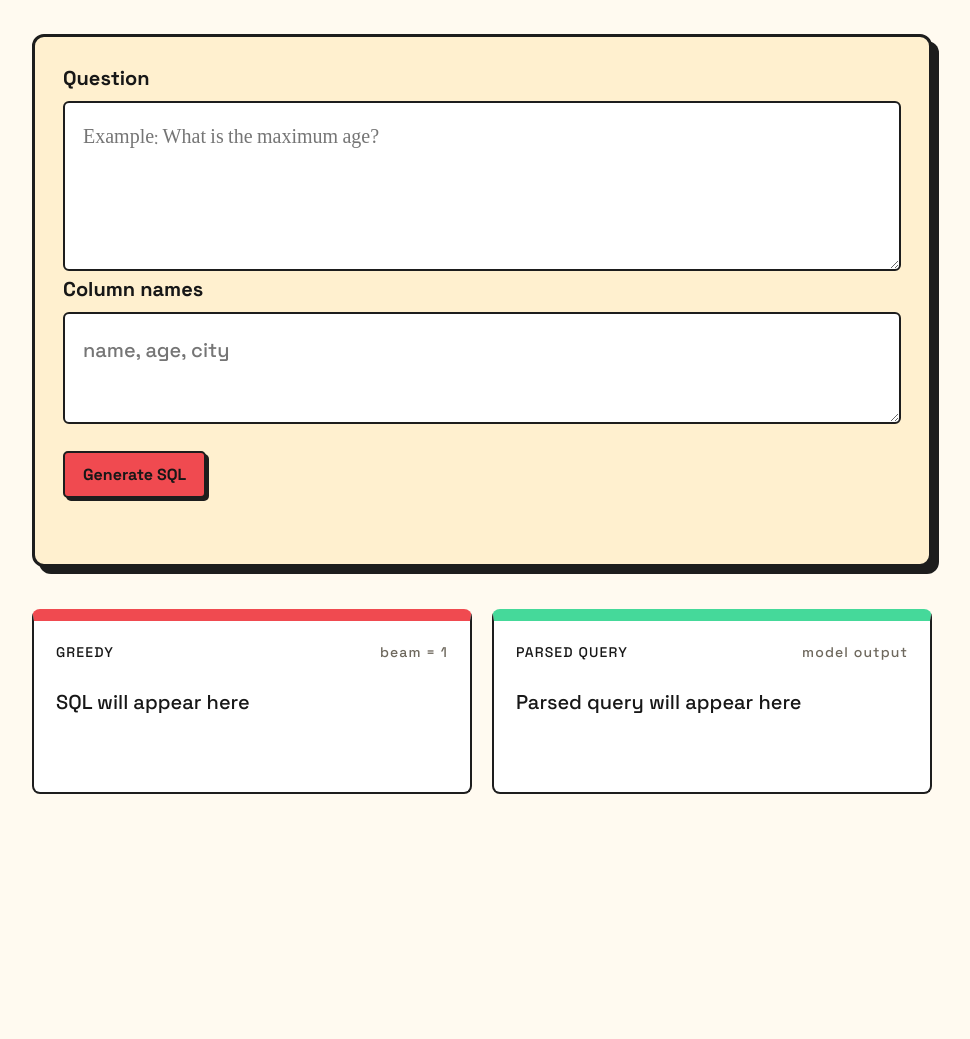
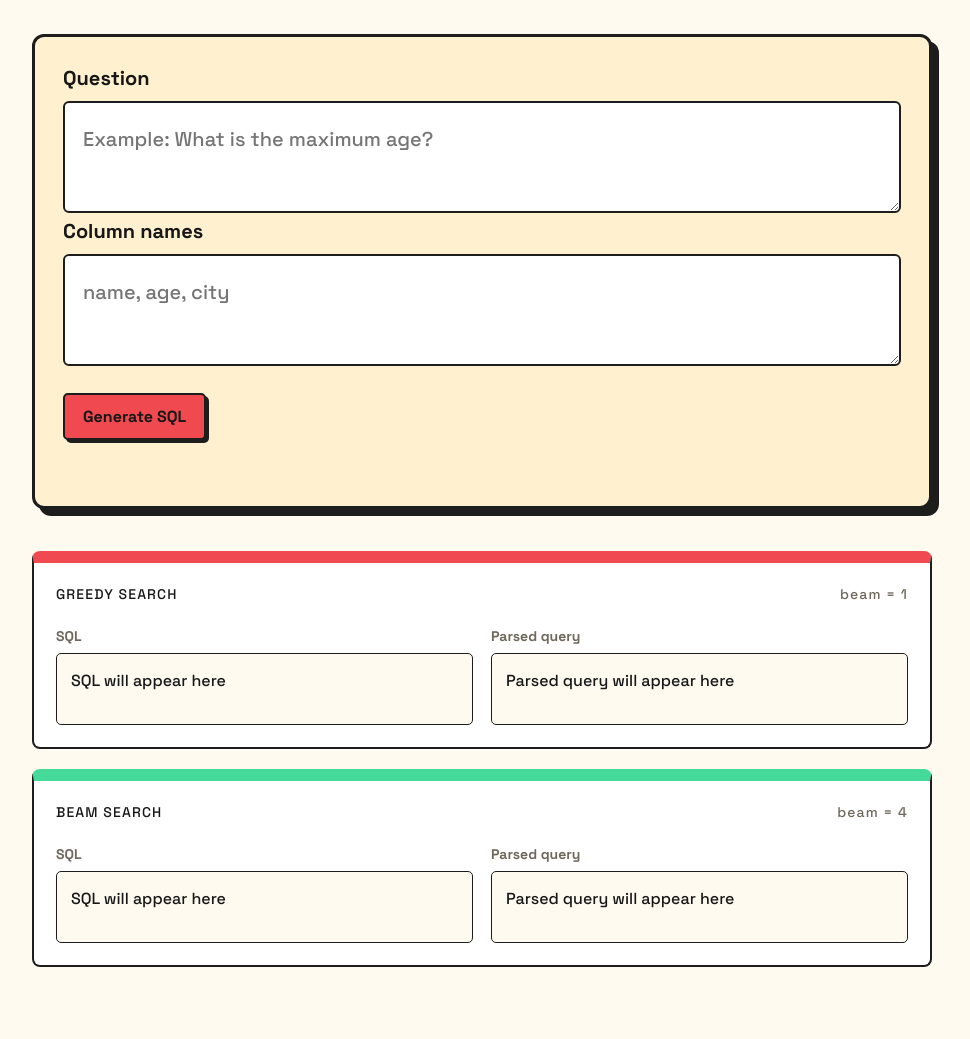
Before and after one commit to RudhanLodhi/text-to-sql-transformer, a FastAPI app: page / in a window 1280 px wide. Shown: the part 248-1287 px from the top of the page, without its empty margins (158-1128 px from the left). Before the commit the page ends 1042 px from the top, so only its background shows below. Run offline with FastAPI, Linux system fonts and the light colour scheme; parts of the project's set-up code (start-up, migrations or seed data) failed here and were passed over.

Commit message:
app finalized

```diff
--- a/app/frontend/app.js
+++ /dev/null
@@ -1,34 +0,0 @@
-const question = document.querySelector('#question');
-const columns = document.querySelector('#columns');
-const generateButton = document.querySelector('#generate');
-const status = document.querySelector('#status');
-const greedy = document.querySelector('#greedy');
-const beam = document.querySelector('#beam');
-generateButton.addEventListener('click', async () => {
-    status.textContent = 'Generating SQL...';
-    generateButton.disabled = true;
-    try {
-        const response = await fetch('/api/generate', {
-            method: 'POST',
-            headers: { 'Content-Type': 'application/json' },
-            body: JSON.stringify({
-                question: question.value,
-                columns: columns.value
-                    .split(/[\n,]/)
-                    .map(column => column.trim())
-                    .filter(Boolean)
-            })
-        });
-        const data = await response.json();
-        if (!response.ok) throw new Error(data.detail || 'The request could not be completed.');
-        greedy.textContent = data.sql || 'Could not parse the model output.';
-        beam.textContent = data.query
-            ? JSON.stringify(data.query, null, 2)
-            : 'Could not parse the model output.';
-        status.textContent = 'Complete.';
-    } catch (error) {
-        status.textContent = error.message;
-    } finally {
-        generateButton.disabled = false;
-    }
-});
--- a/app/main.py
+++ b/app/main.py
@@ -1,10 +1,9 @@
 from pathlib import Path
-
 from fastapi import FastAPI
-from fastapi.responses import FileResponse
+from fastapi.templating import Jinja2Templates
 from fastapi.staticfiles import StaticFiles
 from pydantic import BaseModel
-
+from starlette.requests import Request
 from app.inference import TextToSQL
 
 
@@ -16,14 +15,22 @@ class InferenceRequest(BaseModel):
 
 
 app = FastAPI(title="Text-to-SQL Transformer")
-frontend = Path(__file__).parent / "frontend"
-app.mount("/static", StaticFiles(directory=frontend), name="static")
+app_dir = Path(__file__).resolve().parent
+templates = Jinja2Templates(directory=app_dir / "templates")
+app.mount(
+    "/static",
+    StaticFiles(directory=app_dir / "static"),
+    name="static",
+)
 inference = TextToSQL()
 
 
 @app.get("/")
-def index():
-    return FileResponse(frontend / "index.html")
+def index(request: Request):
+    return templates.TemplateResponse(
+        request=request,
+        name="index.html",
+    )
 
 
 @app.post("/api/generate")
--- /dev/null
+++ b/app/static/app.js
@@ -0,0 +1,67 @@
+const question = document.querySelector('#question');
+const columns = document.querySelector('#columns');
+const generateButton = document.querySelector('#generate');
+const status = document.querySelector('#status');
+const greedySql = document.querySelector('#greedy-sql');
+const greedyQuery = document.querySelector('#greedy-query');
+const beamSql = document.querySelector('#beam-sql');
+const beamQuery = document.querySelector('#beam-query');
+
+const elements = {
+    question,
+    columns,
+    generateButton,
+    status,
+    greedySql,
+    greedyQuery,
+    beamSql,
+    beamQuery,
+};
+
+const missingElement = Object.entries(elements).find(([, element]) => !element);
+if (missingElement) {
+    throw new Error(`Missing app element: ${missingElement[0]}`);
+}
+
+function renderPrediction(prediction, sqlElement, queryElement) {
+    if (!prediction) {
+        sqlElement.textContent = 'No prediction was returned.';
+        queryElement.textContent = 'No parsed query was returned.';
+        return;
+    }
+    sqlElement.textContent = prediction.sql || 'Could not parse the model output.';
+    queryElement.textContent = prediction.query
+        ? JSON.stringify(prediction.query, null, 2)
+        : 'Could not parse the model output.';
+}
+
+generateButton.addEventListener('click', async () => {
+    status.textContent = 'Generating SQL...';
+    generateButton.disabled = true;
+
+    try {
+        const response = await fetch('/api/generate', {
+            method: 'POST',
+            headers: { 'Content-Type': 'application/json' },
+            body: JSON.stringify({
+                question: question.value,
+                columns: columns.value
+                    .split(/[\n,]/)
+                    .map(column => column.trim())
+                    .filter(Boolean)
+            })
+        });
+        const data = await response.json();
+        if (!response.ok) {
+            throw new Error(data.detail || 'The request could not be completed.');
+        }
+
+        renderPrediction(data.greedy, greedySql, greedyQuery);
+        renderPrediction(data.beam, beamSql, beamQuery);
+        status.textContent = 'Complete.';
+    } catch (error) {
+        status.textContent = error.message;
+    } finally {
+        generateButton.disabled = false;
+    }
+});
--- a/app/frontend/style.css
+++ b/app/static/style.css
@@ -75,14 +75,14 @@ label {
 
 textarea {
     width: 100%;
-    min-height: 170px;
+    min-height: 90px;
     padding: 18px;
     resize: vertical;
     border: 2px solid var(--line);
     border-radius: 6px;
     background: #fff;
     color: var(--ink);
-    font: 20px/1.8 'Noto Naskh Arabic', serif;
+    font: 20px/1.8 'Space Grotesk', sans-serif;
 }
 
 textarea:focus {
@@ -90,9 +90,7 @@ textarea:focus {
 }
 
 .columns {
-    min-height: 90px;
     margin-bottom: 4px;
-    font-family: 'Space Grotesk', sans-serif;
 }
 
 .actions {
@@ -122,10 +120,6 @@ button:active {
     background: var(--red);
 }
 
-.secondary {
-    background: var(--green);
-}
-
 .status {
     min-height: 24px;
     margin: 14px 0 0;
@@ -135,7 +129,7 @@ button:active {
 
 .results {
     display: grid;
-    grid-template-columns: repeat(2, 1fr);
+    grid-template-columns: 1fr;
     gap: 20px;
     margin-top: 42px;
 }
@@ -169,11 +163,29 @@ button:active {
     font: 14px 'Space Grotesk', sans-serif;
 }
 
-.result-card p {
-    margin: 24px 0 0;
+.prediction {
+    display: grid;
+    grid-template-columns: repeat(2, minmax(0, 1fr));
+    gap: 18px;
+    margin-top: 24px;
+}
+
+.prediction h2 {
+    margin: 0 0 8px;
+    font: 700 14px 'Space Grotesk', sans-serif;
+    color: var(--muted);
+}
+
+.prediction pre {
+    min-height: 72px;
+    margin: 0;
+    padding: 14px;
+    border: 1px solid var(--line);
+    border-radius: 5px;
+    background: var(--paper);
     white-space: pre-wrap;
     overflow-wrap: anywhere;
-    font: 20px/1.7 'Space Grotesk', sans-serif;
+    font: 16px/1.6 'Space Grotesk', sans-serif;
 }
 
 @media (max-width: 650px) {
@@ -185,7 +197,7 @@ button:active {
         padding: 20px;
     }
 
-    .results {
+    .prediction {
         grid-template-columns: 1fr;
     }
 }
--- a/app/frontend/index.html
+++ b/app/templates/index.html
@@ -1,11 +1,11 @@
 <!doctype html>
-<html lang="en" dir="ltr">
+<html lang="en">
 
 <head>
     <meta charset="utf-8">
     <meta name="viewport" content="width=device-width, initial-scale=1">
     <title>Text-to-SQL Transformer</title>
-    <link rel="stylesheet" href="style.css">
+    <link rel="stylesheet" href="{{ url_for('static', path='style.css') }}">
 </head>
 
 <body>
@@ -29,15 +29,22 @@
 
         <section class="results" aria-live="polite">
             <article class="result-card accent-red">
-                <div class="result-heading"><span>GREEDY</span><small>beam = 1</small></div>
-                <p id="greedy">SQL will appear here</p>
+                <div class="result-heading"><span>GREEDY SEARCH</span><small>beam = 1</small></div>
+                <div class="prediction">
+                    <div><h2>SQL</h2><pre id="greedy-sql">SQL will appear here</pre></div>
+                    <div><h2>Parsed query</h2><pre id="greedy-query">Parsed query will appear here</pre></div>
+                </div>
             </article>
             <article class="result-card accent-green">
-                <div class="result-heading"><span>PARSED QUERY</span><small>model output</small></div>
-                <p id="beam">Parsed query will appear here</p>
+                <div class="result-heading"><span>BEAM SEARCH</span><small>beam = 4</small></div>
+                <div class="prediction">
+                    <div><h2>SQL</h2><pre id="beam-sql">SQL will appear here</pre></div>
+                    <div><h2>Parsed query</h2><pre id="beam-query">Parsed query will appear here</pre></div>
+                </div>
             </article>
         </section>
     </main>
-    <script src="app.js"></script>
+    <script src="{{ url_for('static', path='app.js') }}?v=2"></script>
 </body>
+
 </html>
```
Also changed, not shown: app/inference.py (+18 -26 lines).
